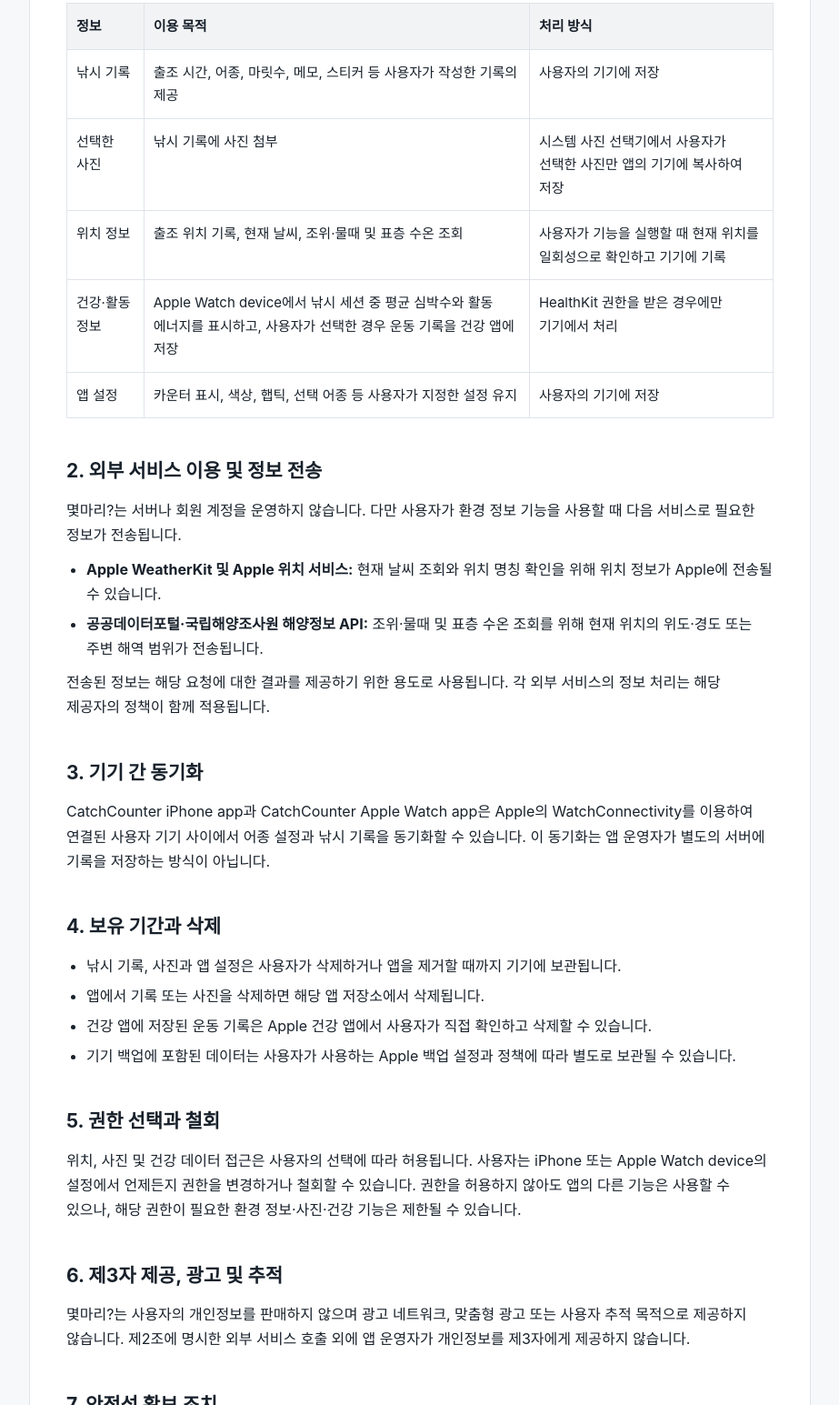
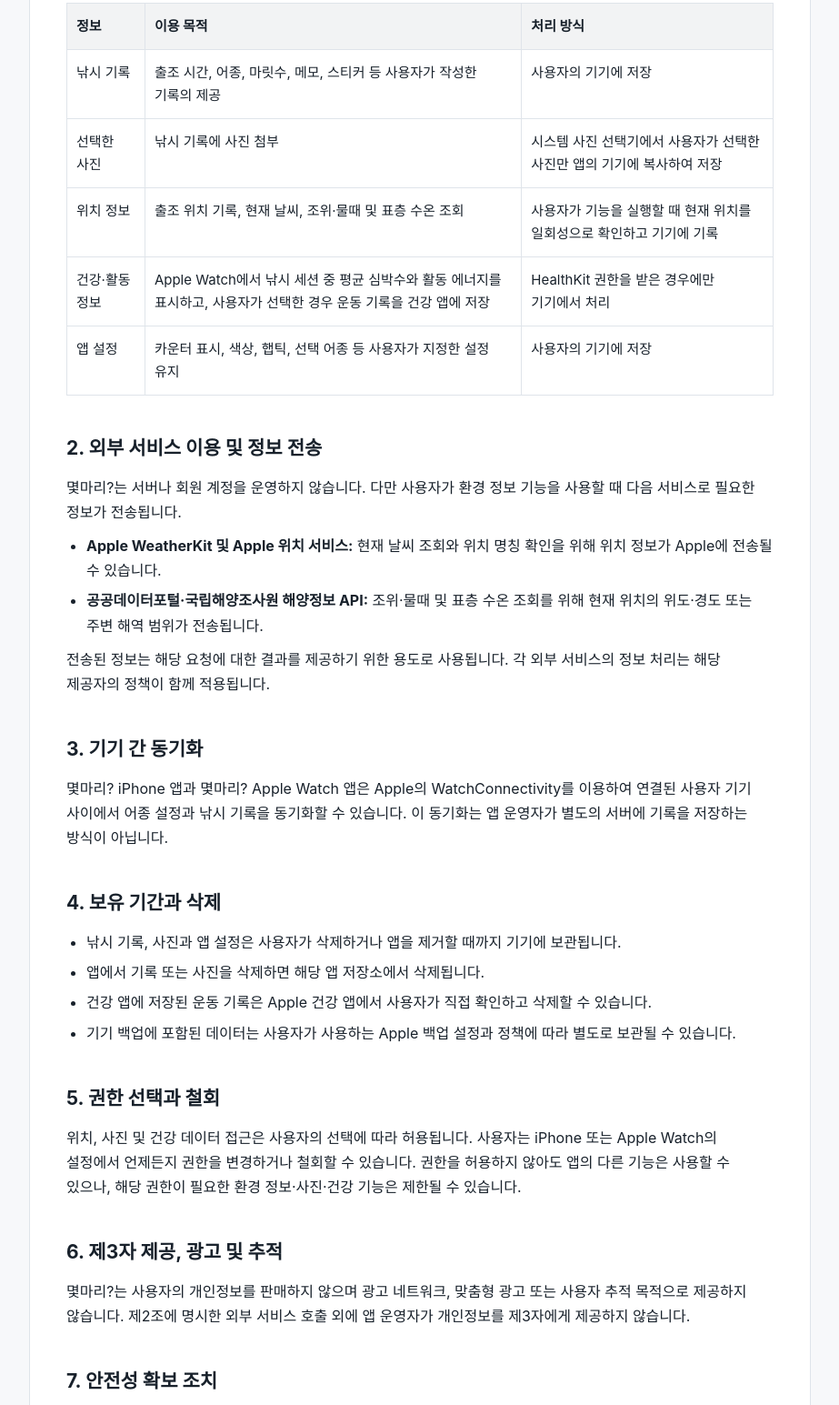
Before and after one commit to MoodNoun/CatchCounter-Privacy, a plain HTML site: page index.html in a window 1280 px wide. Shown: the part 400-1945 px from the top of the page at 91% size, without its empty margins (178-1101 px from the left). Drawn offline with Linux system fonts and the light colour scheme.

Commit message:
Use public app name in privacy policy

```diff
--- a/index.html
+++ b/index.html
@@ -86,7 +86,7 @@
       <tr><td data-label="정보">낚시 기록</td><td data-label="이용 목적">출조 시간, 어종, 마릿수, 메모, 스티커 등 사용자가 작성한 기록의 제공</td><td data-label="처리 방식">사용자의 기기에 저장</td></tr>
       <tr><td data-label="정보">선택한 사진</td><td data-label="이용 목적">낚시 기록에 사진 첨부</td><td data-label="처리 방식">시스템 사진 선택기에서 사용자가 선택한 사진만 앱의 기기에 복사하여 저장</td></tr>
       <tr><td data-label="정보">위치 정보</td><td data-label="이용 목적">출조 위치 기록, 현재 날씨, 조위·물때 및 표층 수온 조회</td><td data-label="처리 방식">사용자가 기능을 실행할 때 현재 위치를 일회성으로 확인하고 기기에 기록</td></tr>
-      <tr><td data-label="정보">건강·활동 정보</td><td data-label="이용 목적">Apple Watch device에서 낚시 세션 중 평균 심박수와 활동 에너지를 표시하고, 사용자가 선택한 경우 운동 기록을 건강 앱에 저장</td><td data-label="처리 방식">HealthKit 권한을 받은 경우에만 기기에서 처리</td></tr>
+      <tr><td data-label="정보">건강·활동 정보</td><td data-label="이용 목적">Apple Watch에서 낚시 세션 중 평균 심박수와 활동 에너지를 표시하고, 사용자가 선택한 경우 운동 기록을 건강 앱에 저장</td><td data-label="처리 방식">HealthKit 권한을 받은 경우에만 기기에서 처리</td></tr>
       <tr><td data-label="정보">앱 설정</td><td data-label="이용 목적">카운터 표시, 색상, 햅틱, 선택 어종 등 사용자가 지정한 설정 유지</td><td data-label="처리 방식">사용자의 기기에 저장</td></tr>
     </tbody>
   </table>
@@ -100,7 +100,7 @@
   <p>전송된 정보는 해당 요청에 대한 결과를 제공하기 위한 용도로 사용됩니다. 각 외부 서비스의 정보 처리는 해당 제공자의 정책이 함께 적용됩니다.</p>
 
   <h2>3. 기기 간 동기화</h2>
-  <p>CatchCounter iPhone app과 CatchCounter Apple Watch app은 Apple의 WatchConnectivity를 이용하여 연결된 사용자 기기 사이에서 어종 설정과 낚시 기록을 동기화할 수 있습니다. 이 동기화는 앱 운영자가 별도의 서버에 기록을 저장하는 방식이 아닙니다.</p>
+  <p>몇마리? iPhone 앱과 몇마리? Apple Watch 앱은 Apple의 WatchConnectivity를 이용하여 연결된 사용자 기기 사이에서 어종 설정과 낚시 기록을 동기화할 수 있습니다. 이 동기화는 앱 운영자가 별도의 서버에 기록을 저장하는 방식이 아닙니다.</p>
 
   <h2>4. 보유 기간과 삭제</h2>
   <ul>
@@ -111,7 +111,7 @@
   </ul>
 
   <h2>5. 권한 선택과 철회</h2>
-  <p>위치, 사진 및 건강 데이터 접근은 사용자의 선택에 따라 허용됩니다. 사용자는 iPhone 또는 Apple Watch device의 설정에서 언제든지 권한을 변경하거나 철회할 수 있습니다. 권한을 허용하지 않아도 앱의 다른 기능은 사용할 수 있으나, 해당 권한이 필요한 환경 정보·사진·건강 기능은 제한될 수 있습니다.</p>
+  <p>위치, 사진 및 건강 데이터 접근은 사용자의 선택에 따라 허용됩니다. 사용자는 iPhone 또는 Apple Watch의 설정에서 언제든지 권한을 변경하거나 철회할 수 있습니다. 권한을 허용하지 않아도 앱의 다른 기능은 사용할 수 있으나, 해당 권한이 필요한 환경 정보·사진·건강 기능은 제한될 수 있습니다.</p>
 
   <h2>6. 제3자 제공, 광고 및 추적</h2>
   <p>몇마리?는 사용자의 개인정보를 판매하지 않으며 광고 네트워크, 맞춤형 광고 또는 사용자 추적 목적으로 제공하지 않습니다. 제2조에 명시한 외부 서비스 호출 외에 앱 운영자가 개인정보를 제3자에게 제공하지 않습니다.</p>
```
Also changed, not shown: privacy/index.html (+3 -3 lines).
